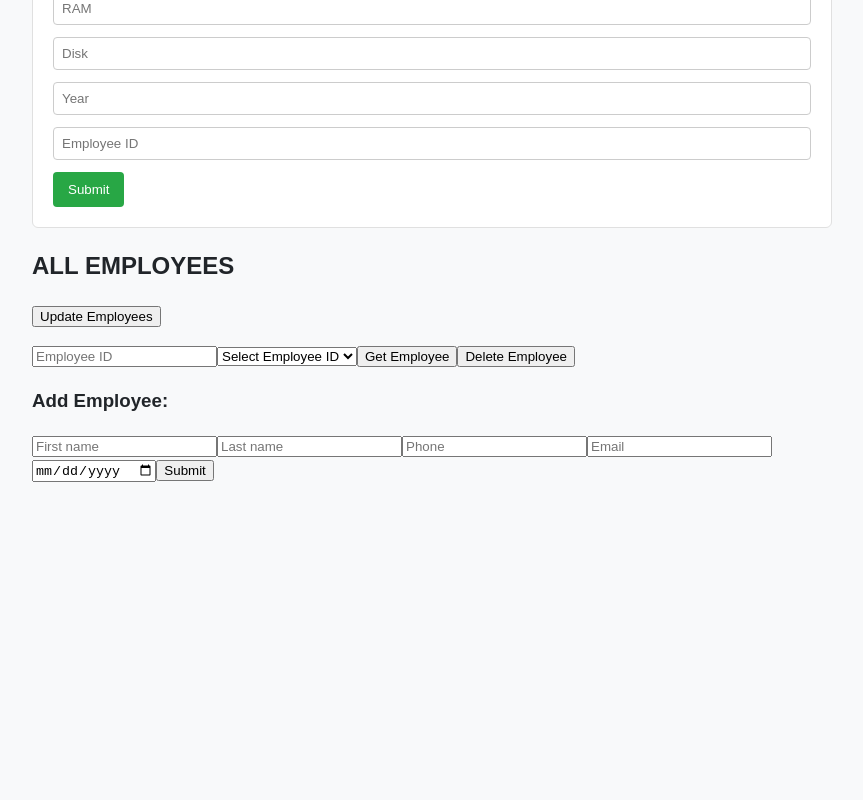
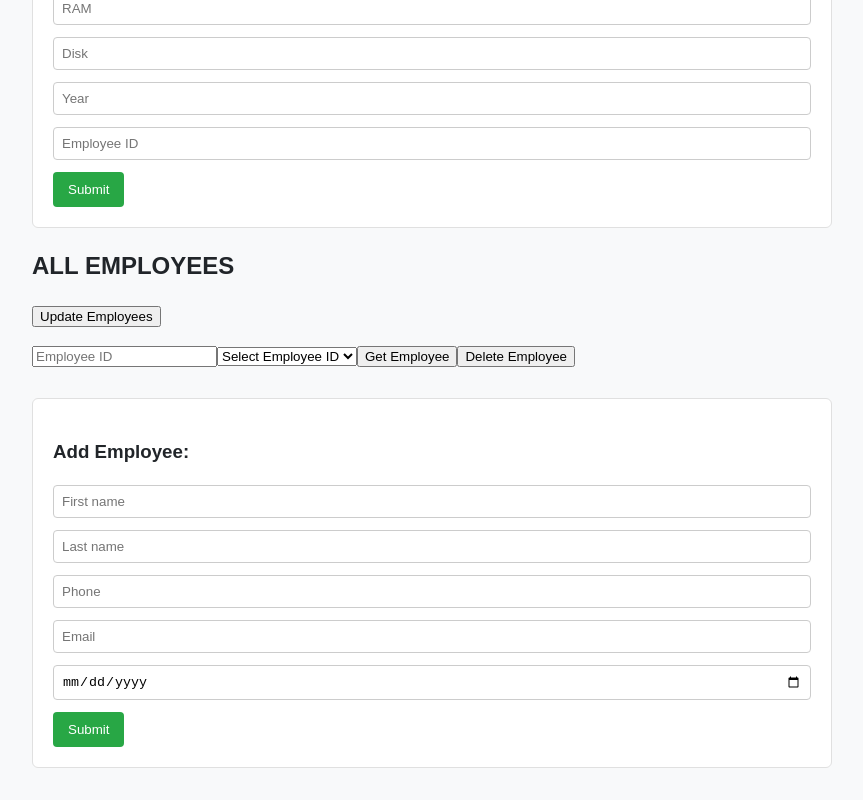
Before and after one commit to lazy-glitch83/linda-hallberg-patricia-petterssson-react-2026, a React (Vite) app in the folder project-client/: page / in a window 1280 px wide. Shown: the part 523-1323 px from the top of the page, without its empty margins (208-1071 px from the left). Before the commit the page ends 1037 px from the top, so only its background shows below. Built offline with nearby package versions, Linux system fonts and the light colour scheme.

Commit message:
fixed form

```diff
--- a/project-client/src/employees.jsx
+++ b/project-client/src/employees.jsx
@@ -117,7 +117,7 @@ function Employees() {
 
       {/* information about the selected employee */}
       {selectedEmployee && (
-        <div>
+        <div className="employee-details">
           <h3>Employee ID: {selectedEmployee.eid}</h3>
           <p>Firstname: {selectedEmployee.fname}</p>
           <p>Lastname: {selectedEmployee.lname}</p>
@@ -126,12 +126,14 @@ function Employees() {
           <p>Date of birth: {selectedEmployee.dateofbirth}</p>
         </div>
       )}
+
       {/* button to delete the selected employee */}
       <button onClick={() => deleteEmployee(Number(employeeId))}>
         Delete Employee
       </button>
 
       {/* form to add a new employee */}
+      <div className="form-container">
         <h3>Add Employee:</h3>
         <form onSubmit={addEmployee}>
           <input type="text" name="fname" placeholder="First name" />
@@ -142,7 +144,9 @@ function Employees() {
           <button type="submit">Submit</button>
         </form>
       </div>
+    </div>
   );
 }
+
 // Makes the Employees component available in other files
 export default Employees;
```
Lines whose indentation alone changed are shown as unchanged.
